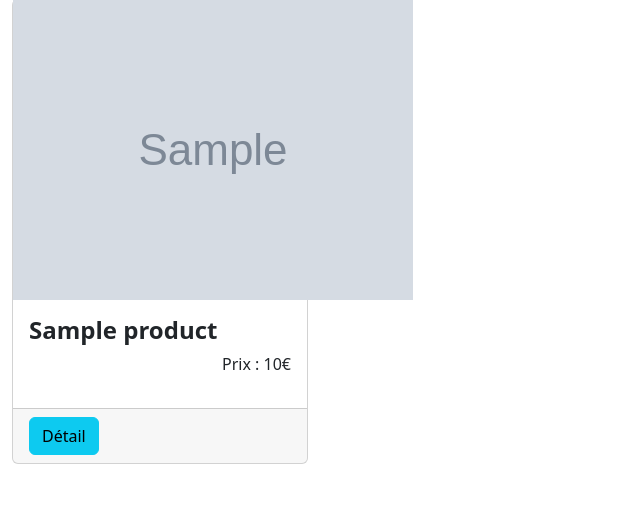
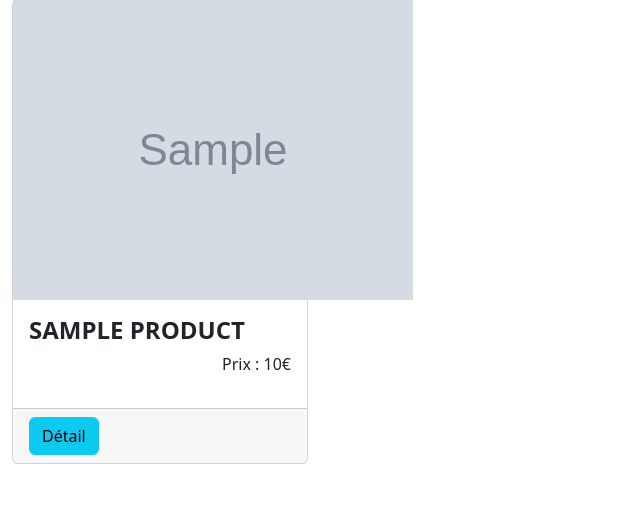
Before and after one commit to FloNoobDev/Eval-Backend, a Symfony app: template templates/home/index.html.twig in a window 1280 px wide. Shown: the part 195-706 px from the top of the page, without its empty margins (0-640 px from the left). Run offline with Twig, Linux system fonts and the light colour scheme; the template is opened without the code that fills it: most values are stand-ins (such as "Sample title", 1, 10 or a date in 2020); grey boxes marked "Sample" are stand-in pictures; some libraries are stand-ins or nearby versions.

Commit message:
Title : Uppercase

```diff
--- a/templates/home/index.html.twig
+++ b/templates/home/index.html.twig
@@ -18,7 +18,7 @@
             <img src="{{asset('img/product/' ~ product.image )}}" alt="{{product.image}}">
         </div>
         <div class="card-body">
-            <div class="card-title"><h4 class="fw-bold">{{product.title}}</h4></div>
+            <div class="card-title"><h4 class="fw-bold text-uppercase">{{product.title}}</h4></div>
             <div class="card-text"><p class="text-end">Prix : {{product.price}}€</p></div>
         </div>
         <div class="card-footer">
--- a/templates/product/detail.html.twig
+++ b/templates/product/detail.html.twig
@@ -11,7 +11,7 @@
             <h3 class="text-center">Présentation détaillée</h3>
         </div>
         <div class="col-12">
-            <h4>{{product.title}}</h4>
+            <h4 class="text-uppercase">{{product.title}}</h4>
         </div>
     </div>
 
--- a/templates/product/index.html.twig
+++ b/templates/product/index.html.twig
@@ -18,7 +18,7 @@
         <img src="{{asset('img/product/' ~ product.image )}}" alt="{{product.image}}">
     </div>
     <div class="card-body">
-        <div class="card-title"><h4 class="fw-bold">{{product.title}}</h4></div>
+        <div class="card-title"><h4 class="fw-bold text-uppercase">{{product.title}}</h4></div>
         <div class="card-text"><p>{{product.description}}</p></div>
     </div>
     <div class="card-footer">
```
